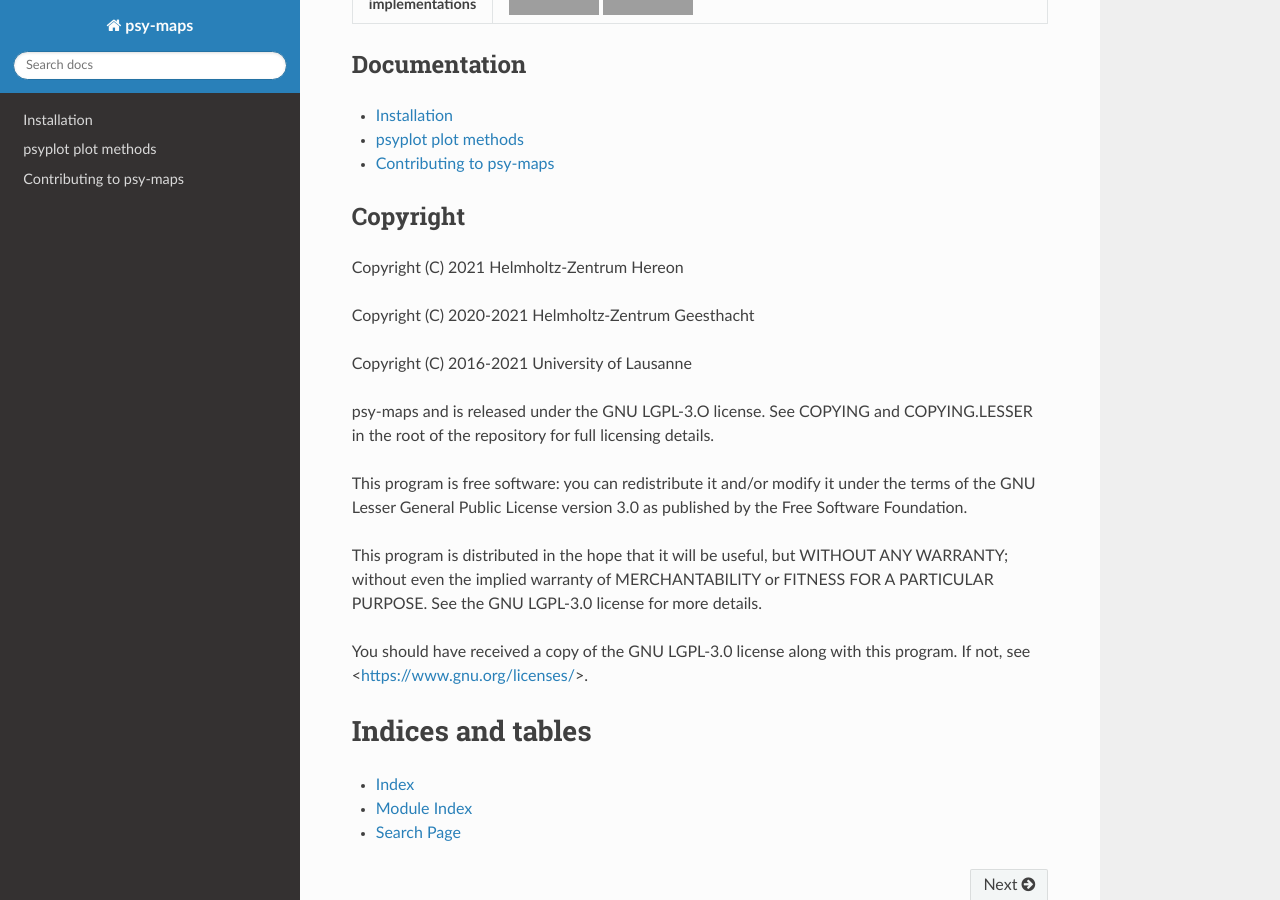
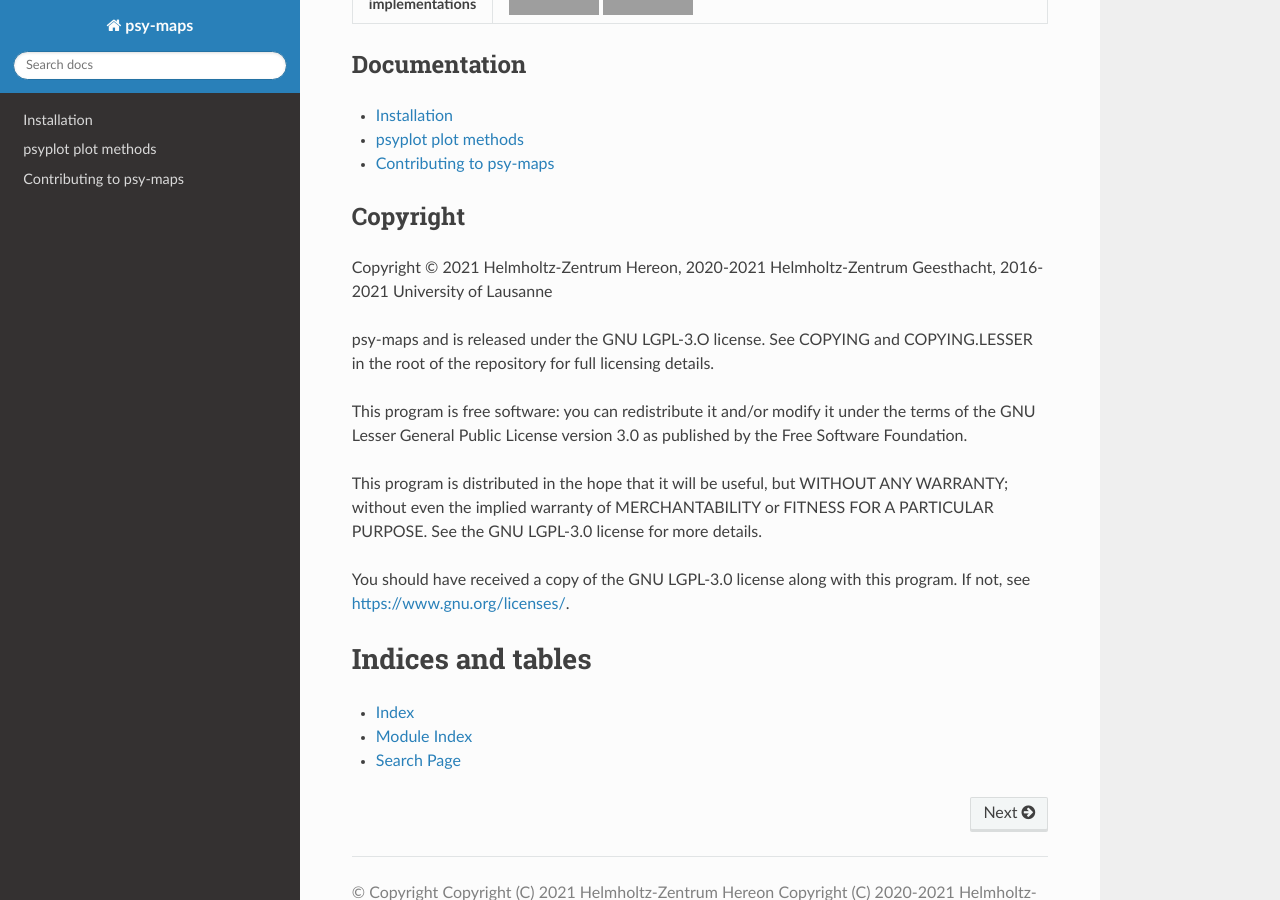
Before and after one commit to psyplot/psy-maps, a Sphinx documentation site: the page built from docs/index.rst, in a window 1280 px wide and 900 px high, scrolled down 491 px. Built offline with Sphinx 7.4.7 and the Read the Docs theme 2.0.0, drawn with Linux system fonts in a browser that asks for light colours; pages that are not in the unit, such as notebooks, are missing from menus; the version number could not be read and is left out; grey boxes are pictures that could not be loaded.

Commit message:
[skip ci] minor fix for badges and disclaimers

```diff
--- a/docs/index.rst
+++ b/docs/index.rst
@@ -98,11 +94,8 @@ Documentation
 
 Copyright
 ---------
-Copyright (C) 2021 Helmholtz-Zentrum Hereon
-
-Copyright (C) 2020-2021 Helmholtz-Zentrum Geesthacht
-
-Copyright (C) 2016-2021 University of Lausanne
+Copyright © 2021 Helmholtz-Zentrum Hereon, 2020-2021 Helmholtz-Zentrum
+Geesthacht, 2016-2021 University of Lausanne
 
 psy-maps and is released under the GNU LGPL-3.O license.
 See COPYING and COPYING.LESSER in the root of the repository for full
@@ -118,8 +111,7 @@ MERCHANTABILITY or FITNESS FOR A PARTICULAR PURPOSE.  See the
 GNU LGPL-3.0 license for more details.
 
 You should have received a copy of the GNU LGPL-3.0 license
-along with this program.  If not, see <https://www.gnu.org/licenses/>.
-
+along with this program.  If not, see https://www.gnu.org/licenses/.
 
 
 Indices and tables
```
Also changed, not shown: other parts of docs/index.rst (+2 -6 lines), README.rst (+5 -12 lines).
